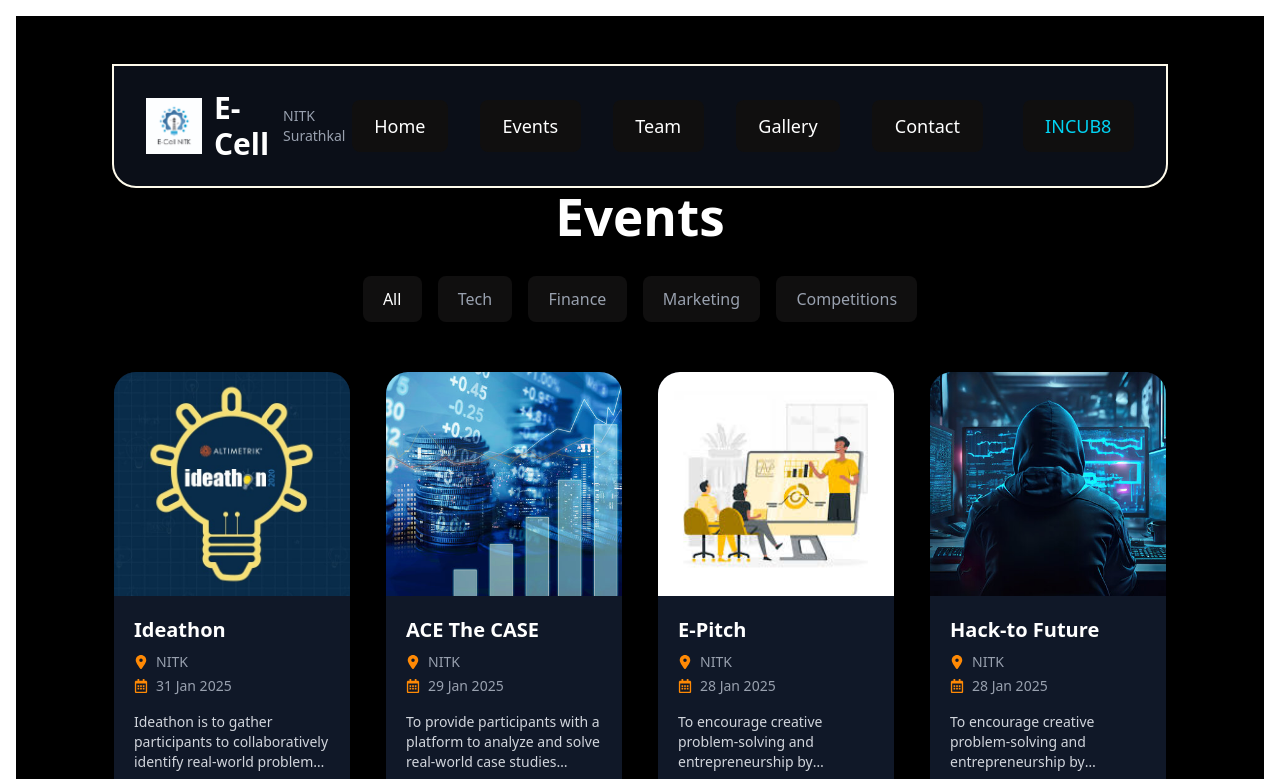
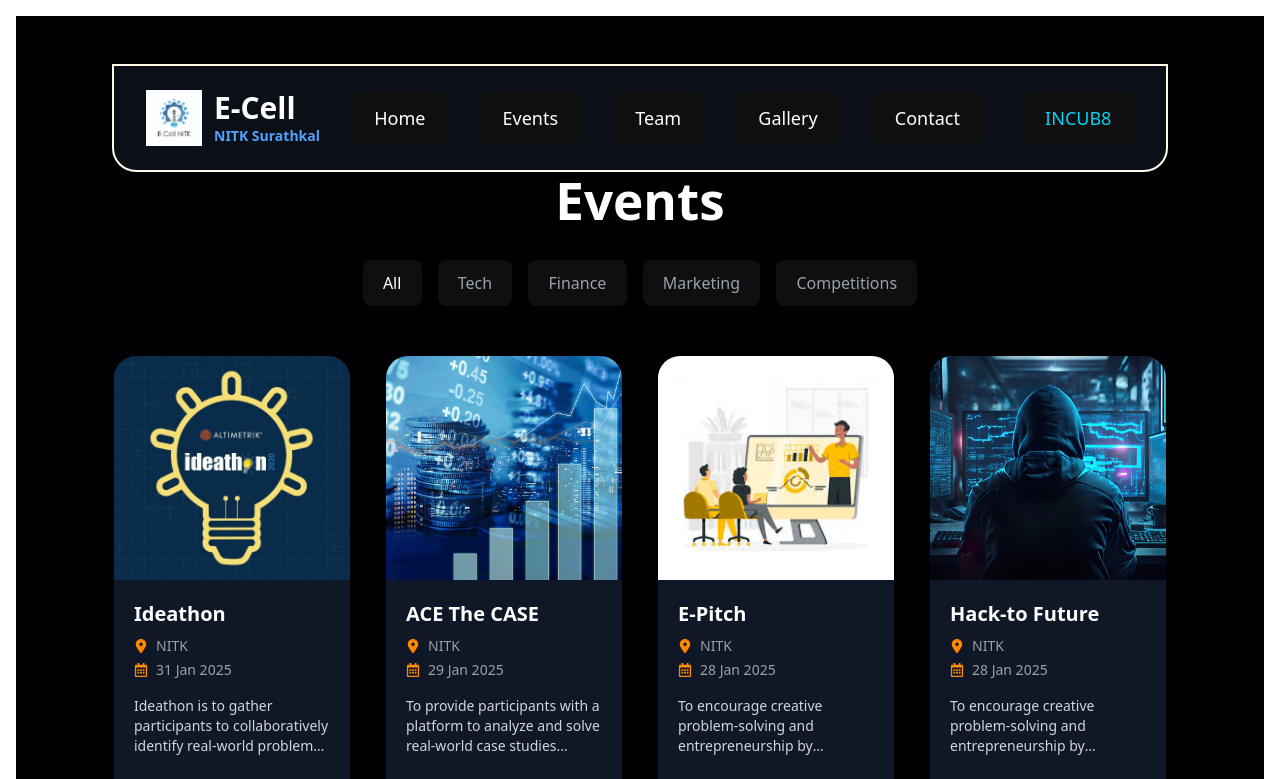
Before and after one commit to dhananjay122/ECell_task, a React (Vite) app: page / in a window 1280 px wide. Shown: the top 779 px of the page. Built offline with nearby package versions, Linux system fonts and the light colour scheme.

Commit message:
Tried to fix Navbar responsivenes

```diff
--- a/src/components/Navbar.jsx
+++ b/src/components/Navbar.jsx
@@ -13,8 +13,10 @@ const Navbar = () => {
           alt="E-Cell"
           className="w-12 h-12 sm:w-14 sm:h-14"
         />
-        <div className="text-2xl sm:text-3xl font-extrabold">E-Cell</div>
-        <div className="text-sm text-gray-400 hidden sm:block">NITK Surathkal</div>
+        <div className="text-2xl sm:text-3xl font-extrabold">E-Cell
+          <div className="text-sm text-blue-400 hidden sm:block">NITK Surathkal</div>
+        </div>
+
       </div>
 
       {/* Desktop Nav Links */}
```
